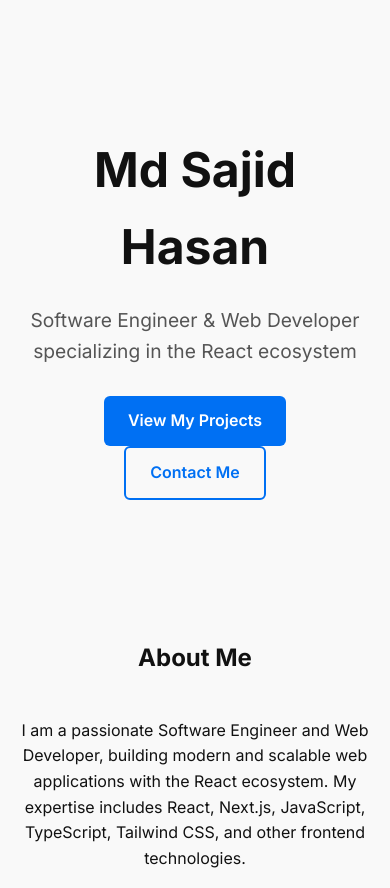
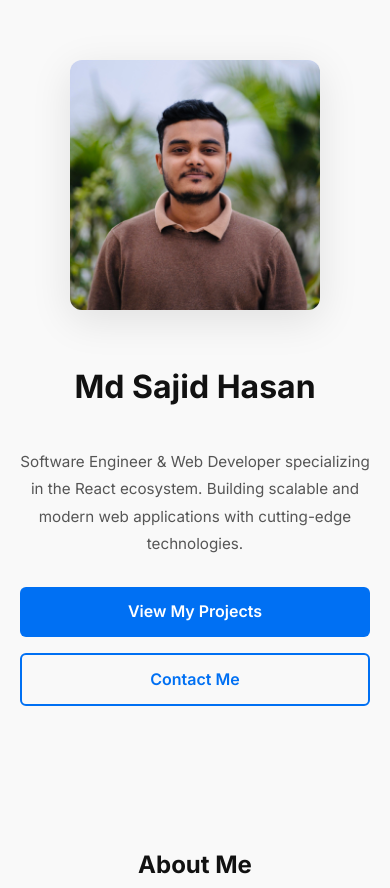
Before and after one commit to sajidhasan007/fsfe, a website: page index.html in a window 390 px wide. Shown: the top 888 px of the page. Drawn offline with Linux system fonts and the light colour scheme.

Commit message:
Add image

```diff
--- a/index.html
+++ b/index.html
@@ -22,6 +22,12 @@
   <meta name="twitter:description" content="Explore my portfolio and projects in the React ecosystem.">
   <meta name="twitter:image" content="https://yourdomain.com/og-image.png">
 
+  <!-- Favicon -->
+  <link rel="icon" type="image/png" sizes="32x32" href="./assets/sajid_hasan.jpg">
+  <link rel="icon" type="image/png" sizes="16x16" href="./assets/sajid_hasan.jpg">
+  <link rel="shortcut icon" href="/assets/favicon.ico">
+  <link rel="apple-touch-icon" href="/assets/apple-touch-icon.png">
+
   <!-- Fonts & Icons -->
   <link href="https://fonts.googleapis.com/css2?family=Inter:wght@400;600;700&display=swap" rel="stylesheet">
 
@@ -29,12 +35,107 @@
   <style>
     body { font-family: 'Inter', sans-serif; margin:0; padding:0; line-height:1.6; color:#111; background:#f9f9f9; }
     a { text-decoration:none; }
-    header, section, footer { padding: 60px 20px; max-width: 1200px; margin:auto; }
+    section, footer { padding: 60px 20px; max-width: 1200px; margin:auto; }
     h1,h2,h3 { margin-bottom: 16px; }
-    .hero { text-align:center; padding-top:100px; }
-    .hero h1 { font-size:3rem; }
-    .hero p { font-size:1.2rem; color:#555; margin-bottom:30px; }
-    .btn { padding:12px 24px; border-radius:6px; font-weight:600; margin:0 8px; display:inline-block; transition:0.3s; }
+
+    /* Hero Section Responsive Styles */
+    .hero {
+      padding: 80px 20px;
+      max-width: 1200px;
+      margin: auto;
+    }
+    .hero-container {
+      display: flex;
+      gap: 40px;
+      align-items: center;
+      min-height: 500px;
+    }
+    .hero-content {
+      flex: 1;
+      display: flex;
+      flex-direction: column;
+      justify-content: center;
+      order: 1;
+    }
+    .hero-image {
+      flex: 1;
+      display: flex;
+      justify-content: center;
+      align-items: center;
+      order: 2;
+    }
+    .hero-image img {
+      width: 100%;
+      max-width: 400px;
+      height: auto;
+      border-radius: 12px;
+      box-shadow: 0 10px 40px rgba(0, 0, 0, 0.1);
+      object-fit: cover;
+    }
+    .hero h1 {
+      font-size: 3.5rem;
+      margin-bottom: 20px;
+      font-weight: 700;
+    }
+    .hero p {
+      font-size: 1.2rem;
+      color: #555;
+      margin-bottom: 30px;
+      line-height: 1.8;
+    }
+    .hero-buttons {
+      display: flex;
+      gap: 16px;
+      flex-wrap: wrap;
+    }
+
+    /* Mobile Responsive */
+    @media (max-width: 768px) {
+      .hero {
+        padding: 60px 20px;
+      }
+      .hero-container {
+        flex-direction: column;
+        gap: 30px;
+        min-height: auto;
+      }
+      .hero-content {
+        order: 2;
+        text-align: center;
+      }
+      .hero-image {
+        order: 1;
+      }
+      .hero h1 {
+        font-size: 2.5rem;
+      }
+      .hero p {
+        font-size: 1rem;
+      }
+      .hero-buttons {
+        justify-content: center;
+      }
+      .hero-image img {
+        max-width: 300px;
+      }
+    }
+
+    @media (max-width: 480px) {
+      .hero h1 {
+        font-size: 2rem;
+      }
+      .hero p {
+        font-size: 0.95rem;
+      }
+      .hero-image img {
+        max-width: 250px;
+      }
+      .hero-buttons {
+        flex-direction: column;
+      }
+    }
+
+    .btn { padding:12px 24px; border-radius:6px; font-weight:600; display:inline-block; transition:0.3s; }
     .btn-primary { background:#0070f3; color:#fff; }
     .btn-primary:hover { background:#005bb5; }
     .btn-secondary { border:2px solid #0070f3; color:#0070f3; }
@@ -55,10 +156,19 @@
 
   <!-- Hero Section -->
   <header class="hero">
-    <h1>Md Sajid Hasan</h1>
-    <p>Software Engineer & Web Developer specializing in the React ecosystem</p>
-    <a href="#projects" class="btn btn-primary">View My Projects</a>
-    <a href="#contact" class="btn btn-secondary">Contact Me</a>
+    <div class="hero-container">
+      <div class="hero-content">
+        <h1>Md Sajid Hasan</h1>
+        <p>Software Engineer & Web Developer specializing in the React ecosystem. Building scalable and modern web applications with cutting-edge technologies.</p>
+        <div class="hero-buttons">
+          <a href="#projects" class="btn btn-primary">View My Projects</a>
+          <a href="#contact" class="btn btn-secondary">Contact Me</a>
+        </div>
+      </div>
+      <div class="hero-image">
+        <img src="./assets/sajid_hasan.jpg" alt="Md Sajid Hasan Profile Picture">
+      </div>
+    </div>
   </header>
 
   <!-- About Section -->
```
Also changed, not shown: app.js (+39 -8 lines), assets/sajid_hasan.jpg (added).
